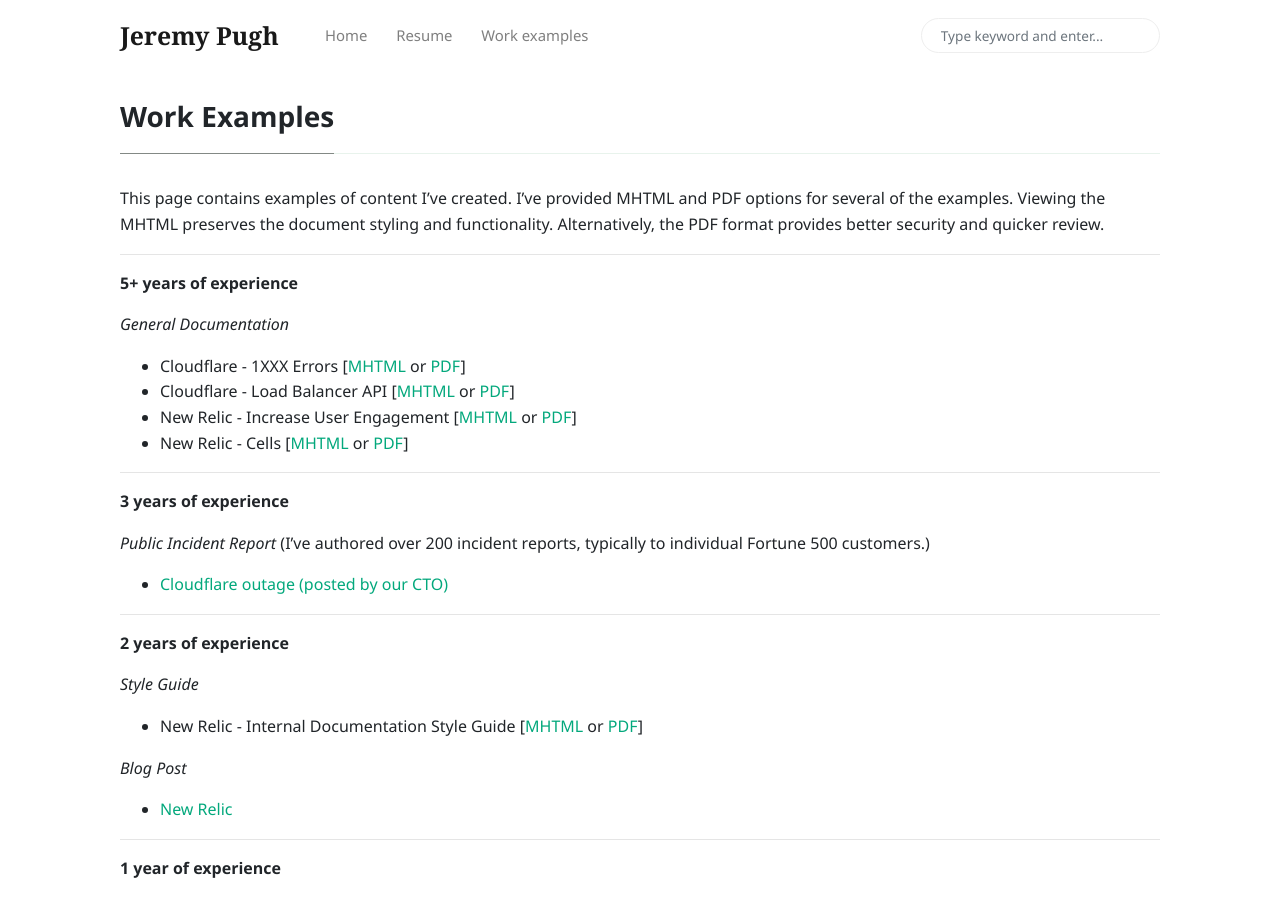
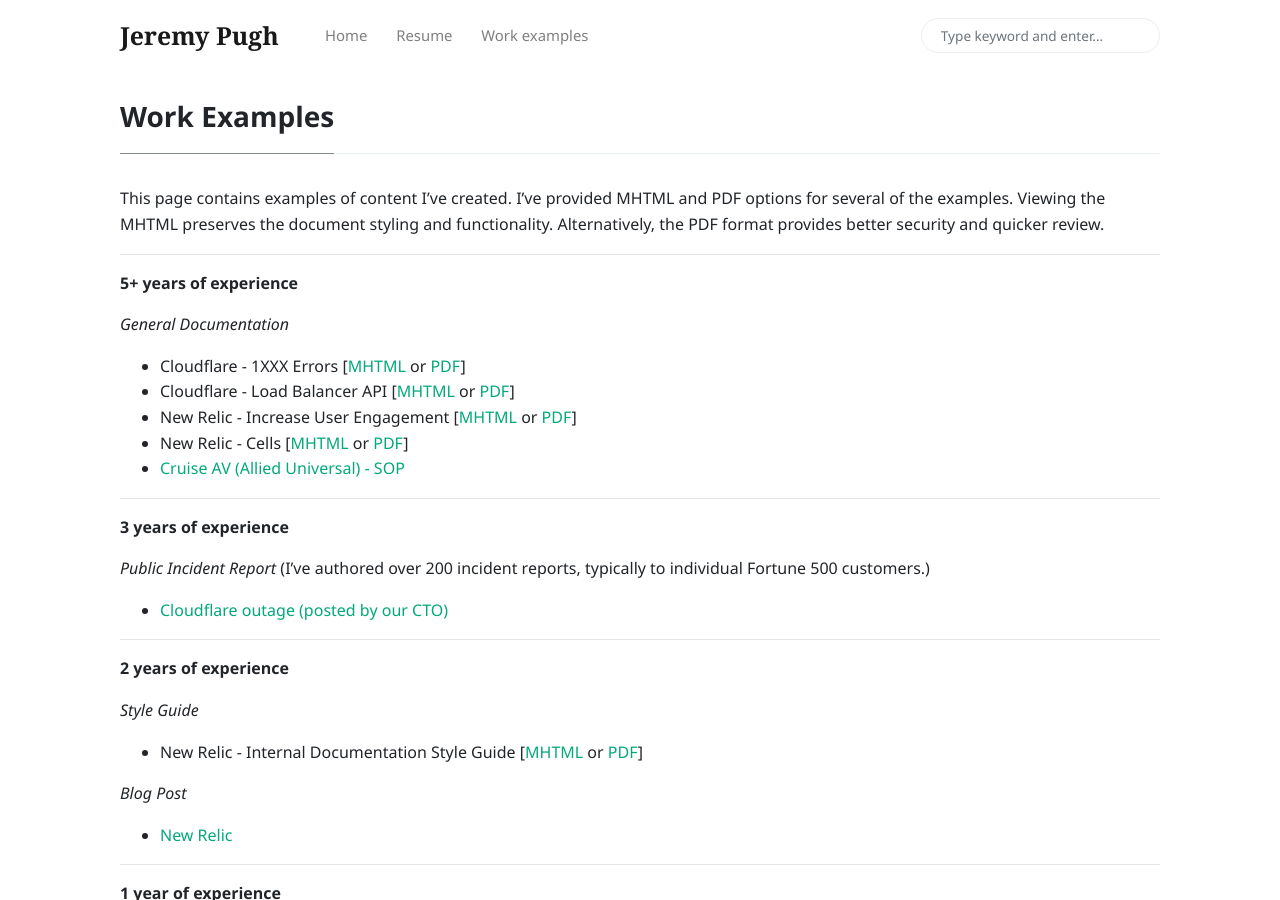
Before and after one commit to stumblefiend/jeremy.pugh, a Jekyll site: the page built from _pages/examples.md, in a window 1280 px wide and 900 px high. Built offline with Jekyll 4.4.1, drawn with Linux system fonts in a browser that asks for light colours; nearby versions of some CDN libraries.

Commit message:
Update examples.md

```diff
--- a/_pages/examples.md
+++ b/_pages/examples.md
@@ -14,6 +14,7 @@
 - Cloudflare - Load Balancer API [[MHTML](/assets/docs/api.mhtml) or [PDF](/assets/docs/api.pdf)]
 - New Relic - Increase User Engagement [[MHTML](/assets/docs/engagement.mhtml) or [PDF](/assets/docs/engagement.pdf)]
 - New Relic - Cells [[MHTML](/assets/docs/cells-new-relic.mhtml) or [PDF](/assets/docs/cells-new-relic.pdf)]
+- [Cruise AV (Allied Universal) - SOP](/assets/docs/cruise-sop.pdf)
 
 ---
 
```
